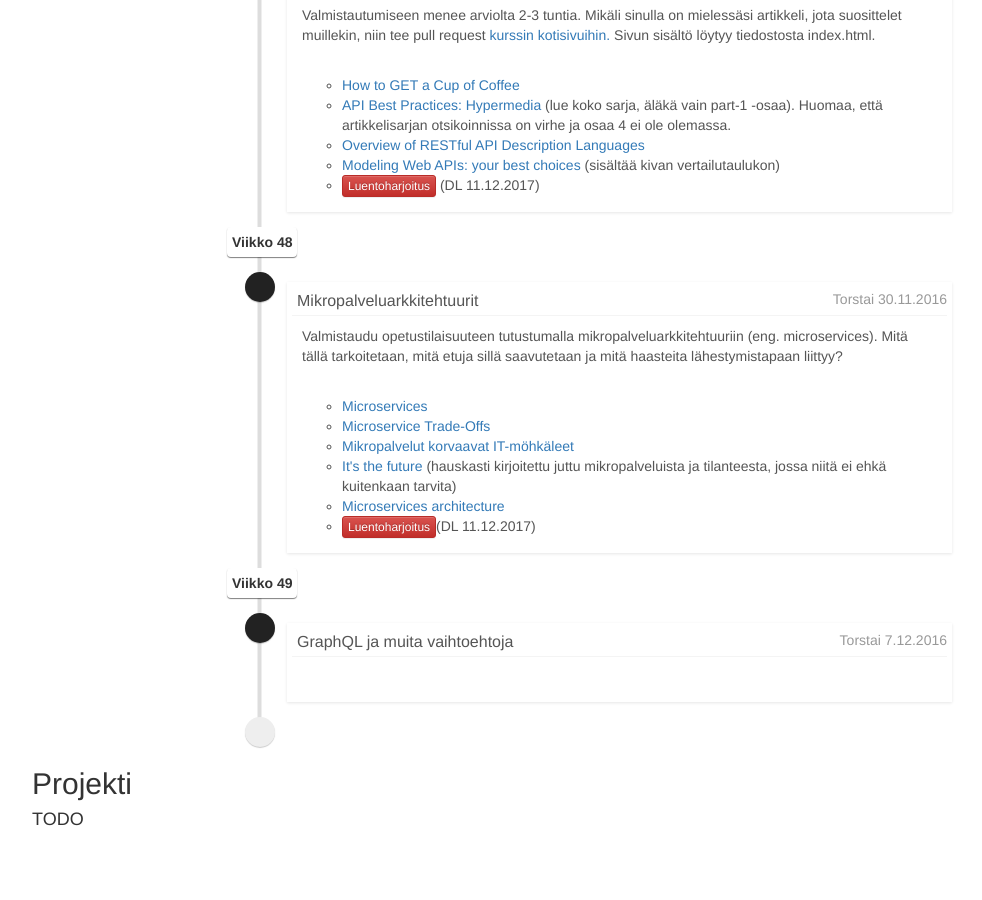
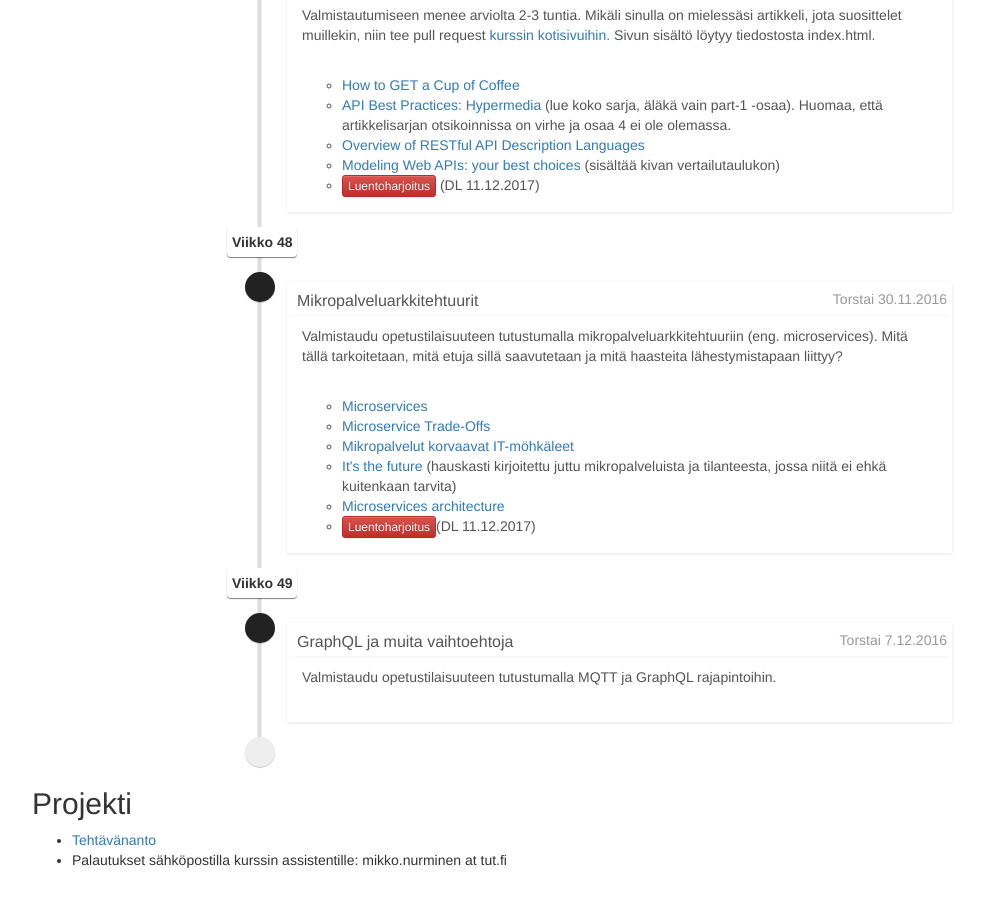
Before and after one commit to Palpo/palpo.github.io, a Jekyll site: the page built from index.html, in a window 1280 px wide and 900 px high, scrolled down 2027 px. Shown: the whole window, without its empty margins (38-1020 px from the left). Built offline with Jekyll 4.4.1, drawn with Linux system fonts in a browser that asks for light colours; nearby versions of some CDN libraries; before the commit the page ends 2887 px from its top, so only the background shows below that.

Commit message:
project work

```diff
--- a/index.html
+++ b/index.html
@@ -180,7 +180,7 @@ layout: default
                 <span class="time"><i class="fa fa-clock-o"></i>Torstai 7.12.2016</span>
                 <h3 class="timeline-header">GraphQL ja muita vaihtoehtoja</h3>
                 <div class="timeline-body">
-
+                Valmistaudu opetustilaisuuteen tutustumalla MQTT ja GraphQL rajapintoihin.
                 </div>
                 <div class='timeline-footer'>
 
@@ -199,8 +199,14 @@ layout: default
 
     <h2>Projekti</h2>
     <a name="course"></a>
+    <ul>
+      <li><a href="https://docs.google.com/document/d/1uyKCwGnE3wNw9NYBicI7nY1FN7lZOEltuwlZFr5UnCM/edit?usp=sharing">Tehtävänanto</a></li>
+      <li>Palautukset sähköpostilla kurssin assistentille: mikko.nurminen at tut.fi</li>
+    </ul>
 
-    <h4>TODO</h4>
+
+
+
 
 
  </div>
```
